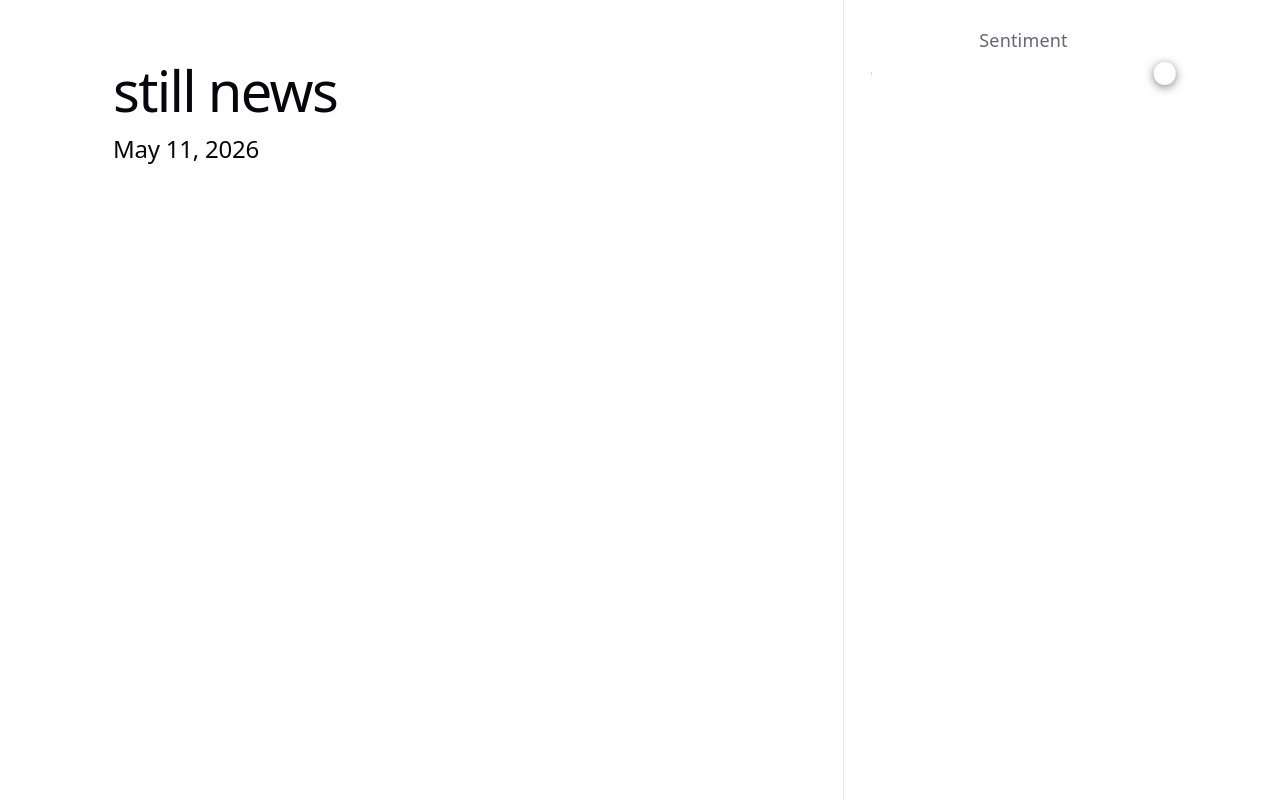
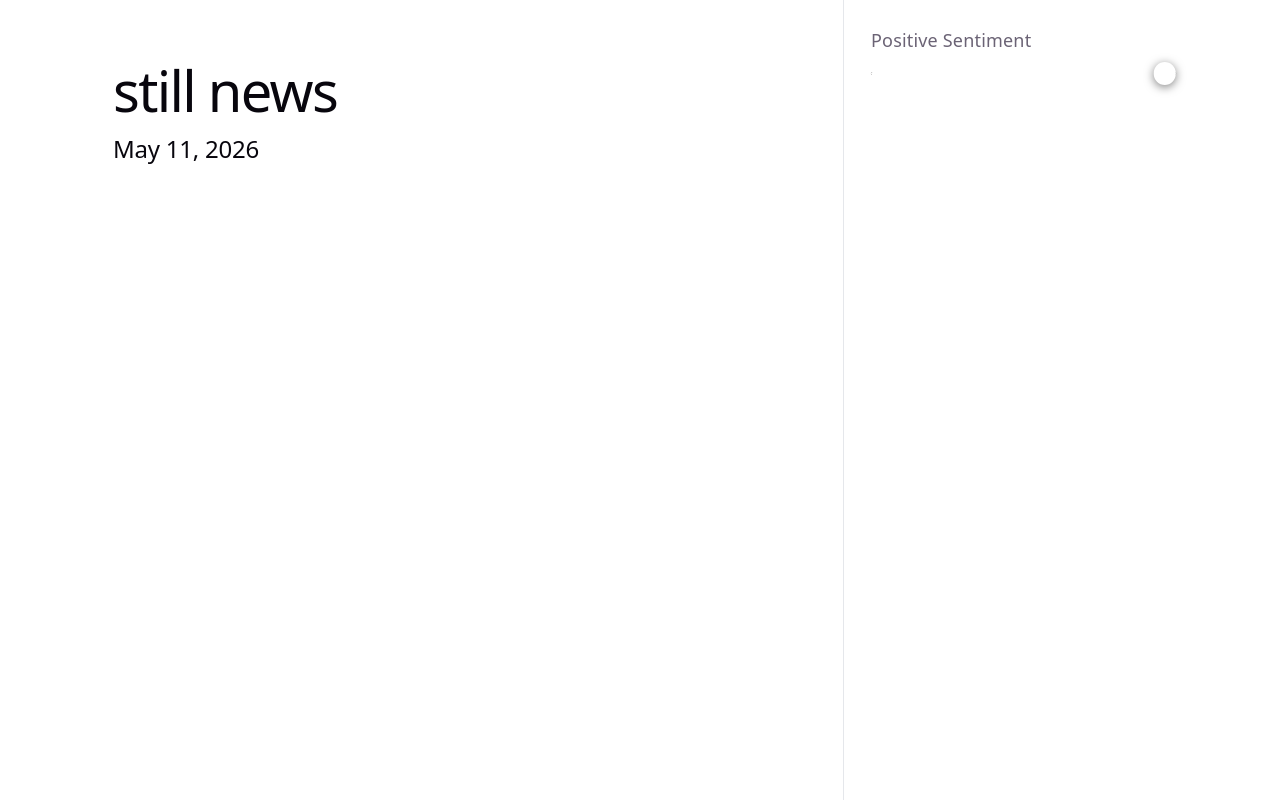
Before and after one commit to pmanijak/still-news, a React (Vite) app: page / in a window 1280 px wide. Built offline with nearby package versions, Linux system fonts and the light colour scheme; no server answers.

Commit message:
Sentiment -> Positive Sentiment
Also left-align the slider labels

```diff
--- a/src/NewsSettings.tsx
+++ b/src/NewsSettings.tsx
@@ -13,7 +13,7 @@ function NewsSettings({ value, onChange }: NewsSettingsProps) {
   return (
     <>
       <SliderField
-        label="Sentiment"
+        label="Positive Sentiment"
         value={value.sentiment}
         onChange={(sentiment) => onChange({ ...value, sentiment })} />
     </>);
--- a/src/components/SliderField.tsx
+++ b/src/components/SliderField.tsx
@@ -12,7 +12,7 @@ function SliderField({ label, value, onChange }: SliderFieldProps) {
 
     return (
         <div className="space-y-2">
-            <label htmlFor={id} className="block text-center">
+            <label htmlFor={id} className="block">
                 {label}
             </label>
             <Slider
```
